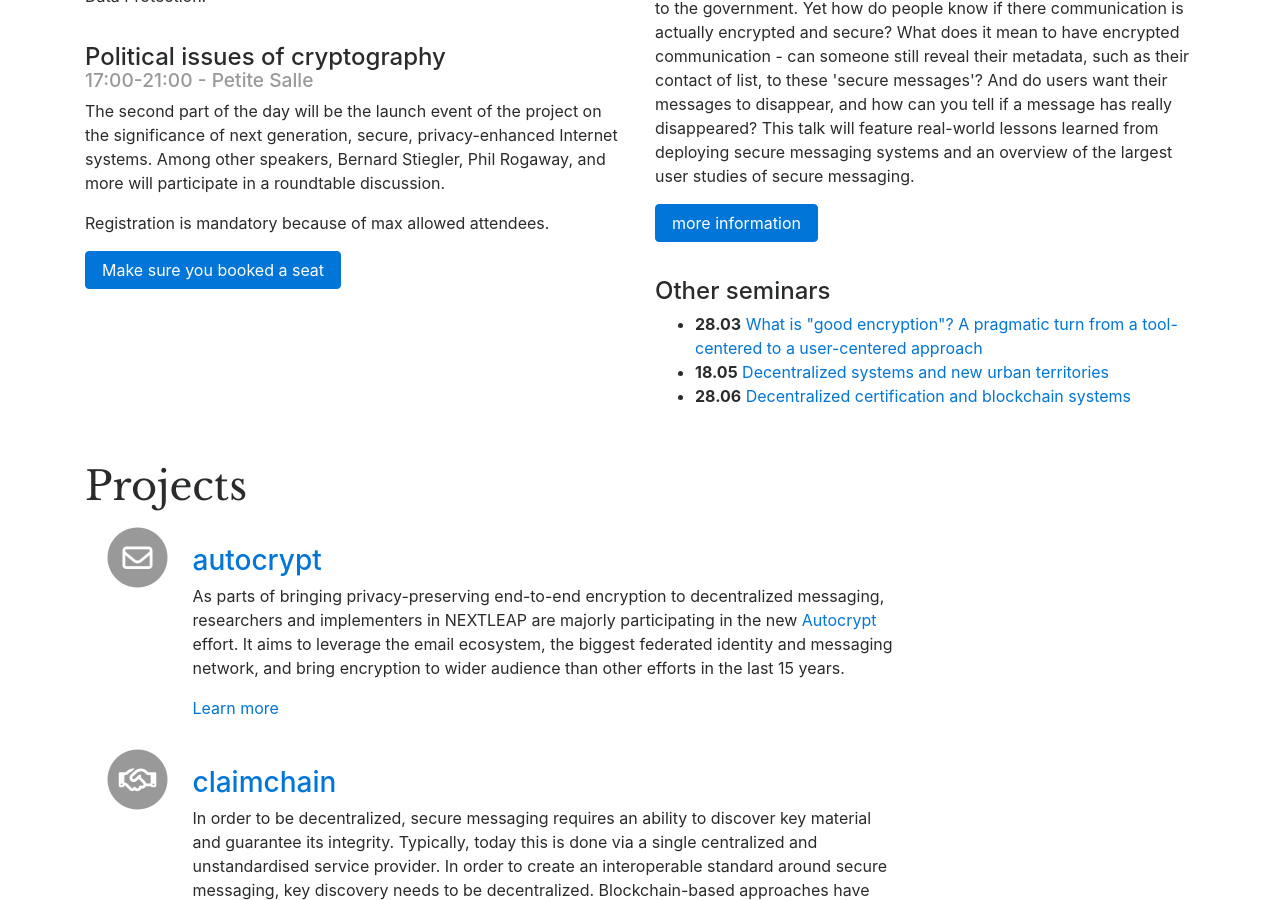
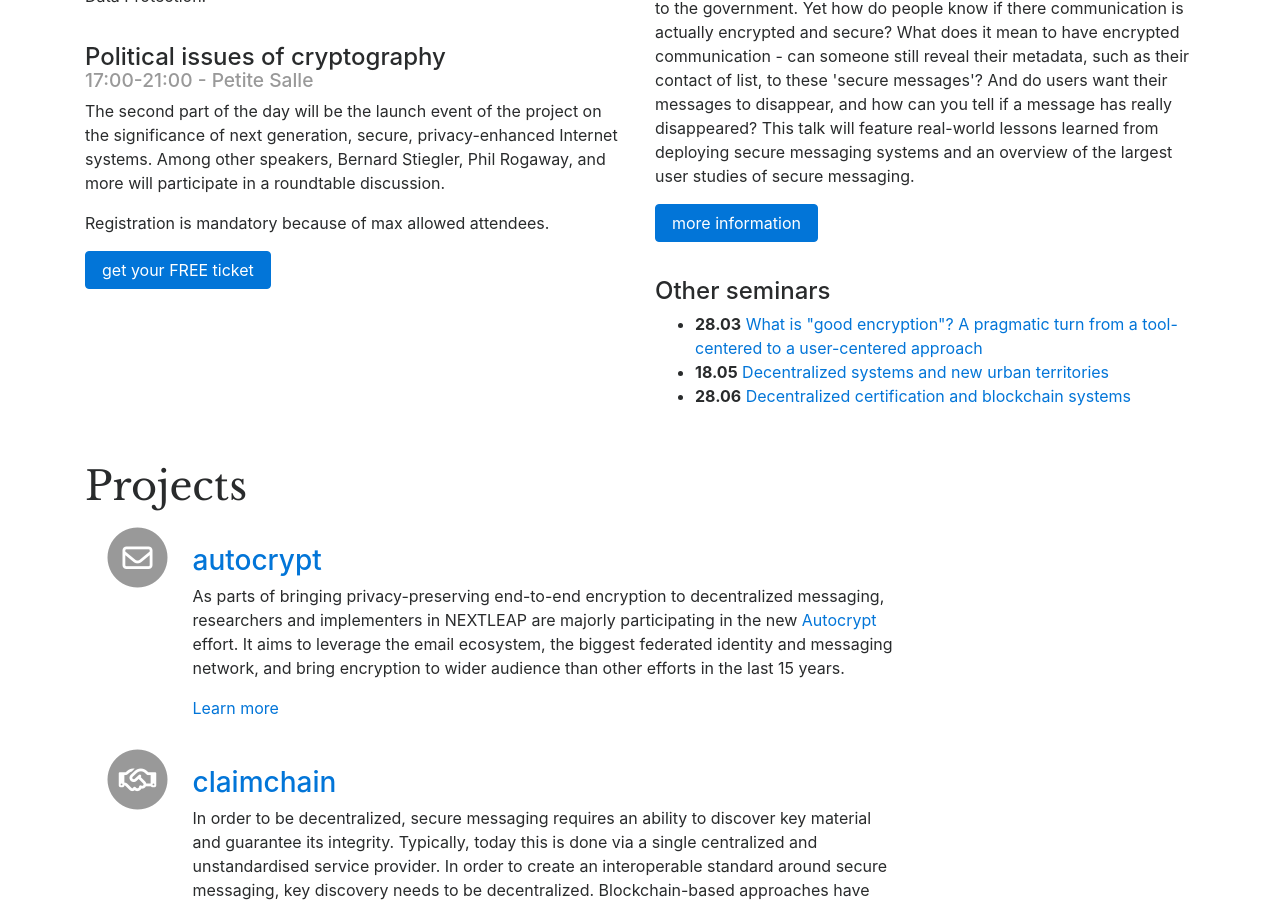
Before and after one commit to nextleap-project/nextleap-website, a Jekyll site: the page built from index.html, in a window 1280 px wide and 900 px high, scrolled down 1047 px. Built offline with Jekyll 4.4.1, drawn with Linux system fonts in a browser that asks for light colours; nearby versions of some CDN libraries.

Commit message:
change CTA

```diff
--- a/_layouts/seminars.html
+++ b/_layouts/seminars.html
@@ -14,7 +14,6 @@
       <li>{{ speaker }}</li>
     {% endfor %}
     </ul>
-
 
     <div class="info">
       <h3>when</h3>
--- a/index.html
+++ b/index.html
@@ -46,7 +46,7 @@ container: false
 			<p>The second part of the day will be the launch event of the project on the significance of next generation, secure, privacy-enhanced Internet systems. Among other speakers, Bernard Stiegler, Phil Rogaway, and more will participate in a roundtable discussion.</p>
 
 			<p>Registration is mandatory because of max allowed attendees.</p>
-			<p><a class="btn btn-primary" href="http://nextleap-launch.eventbrite.com">Make sure you booked a seat</a></p>
+			<p><a class="btn btn-primary" href="http://nextleap-launch.eventbrite.com">get your FREE ticket</a></p>
 		</div>
 
 		<div class="col col-md-6">
```
